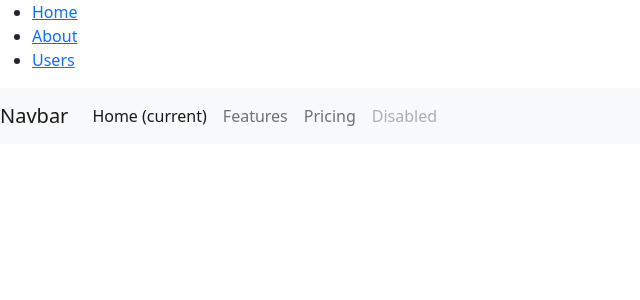
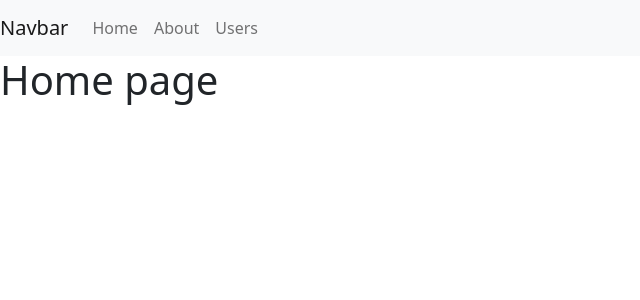
Before and after one commit to tekajurt/reactjs, a React (Create React App) app in the folder routing/: page / in a window 1280 px wide. Shown: the top 300 px of the page, without its empty margins (0-640 px from the left). Built offline with nearby package versions, Linux system fonts and the light colour scheme.

Commit message:
leaving navbar render once, and content render dinamicamente xuxatumare

```diff
--- a/routing/src/App.js
+++ b/routing/src/App.js
@@ -9,22 +9,19 @@ function App() {
   return (
     <Router>
       <div>
-        <nav>
-          <ul>
-            <li>
-              <Link to="/">Home</Link>
-            </li>
-            <li>
-              <Link to="/about">About</Link>
-            </li>
-            <li>
-              <Link to="/users">Users</Link>
-            </li>
-          </ul>
+        <nav class="navbar navbar-expand-lg navbar-light bg-light">
+          <a class="navbar-brand" href="/">Navbar</a>
+          <button class="navbar-toggler" type="button" data-toggle="collapse" data-target="#navbarNavAltMarkup" aria-controls="navbarNavAltMarkup" aria-expanded="false" aria-label="Toggle navigation">
+            <span class="navbar-toggler-icon"></span>
+          </button>
+          <div class="collapse navbar-collapse" id="navbarNavAltMarkup">
+            <div class="navbar-nav">
+              <Link className="nav-item nav-link" to="/">Home</Link>
+              <Link className="nav-item nav-link" to="/about">About</Link>
+              <Link className="nav-item nav-link" to="/users">Users</Link>
+            </div>
+          </div>
         </nav>
-
-        {/* A <Switch> looks through its children <Route>s and
-            renders the first one that matches the current URL. */}
         <Switch>
           <Route path="/about">
             <About />
@@ -32,8 +29,8 @@ function App() {
           <Route path="/users">
             <Users />
           </Route>
-          <Route path="/">
-            <Template/>
+          <Route path="/" exact>
+            <Template />
           </Route>
         </Switch>
       </div>
--- a/routing/src/componentes/template.js
+++ b/routing/src/componentes/template.js
@@ -1,22 +1,6 @@
 import React from 'react'
-
 export default function template() {
     return (
-        <div className="content-fluid">
-            <nav class="navbar navbar-expand-lg navbar-light bg-light">
-                <a class="navbar-brand" href="/">Navbar</a>
-                <button class="navbar-toggler" type="button" data-toggle="collapse" data-target="#navbarNavAltMarkup" aria-controls="navbarNavAltMarkup" aria-expanded="false" aria-label="Toggle navigation">
-                    <span class="navbar-toggler-icon"></span>
-                </button>
-                <div class="collapse navbar-collapse" id="navbarNavAltMarkup">
-                    <div class="navbar-nav">
-                        <a class="nav-item nav-link active" href="/">Home <span class="sr-only">(current)</span></a>
-                        <a class="nav-item nav-link" href="/">Features</a>
-                        <a class="nav-item nav-link" href="/">Pricing</a>
-                        <a class="nav-item nav-link disabled" href="/">Disabled</a>
-                    </div>
-                </div>
-            </nav>
-        </div>
+        <h1>Home page</h1>
     )
 }
```
